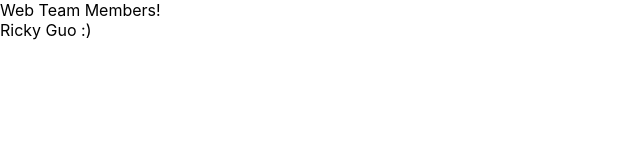
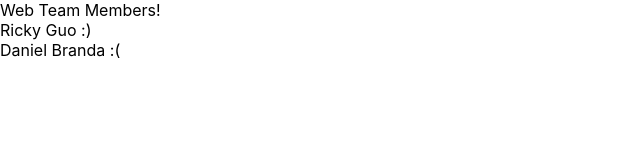
Before and after one commit to graceoncampus/goc-web-v3, a React (Create React App) app: page / in a window 1280 px wide. Shown: the top 160 px of the page, without its empty margins (0-640 px from the left). Built offline with nearby package versions, Linux system fonts and the light colour scheme.

Commit message:
Added name
Added my name and a frowny face

```diff
--- a/src/App.tsx
+++ b/src/App.tsx
@@ -7,6 +7,7 @@ const App = () => {
     <div className="webTeamMembers">
       <span> Web Team Members! </span>
       <span> Ricky Guo :) </span>
+      <span> Daniel Branda :( </span>
     </div>
   );
 }
```
